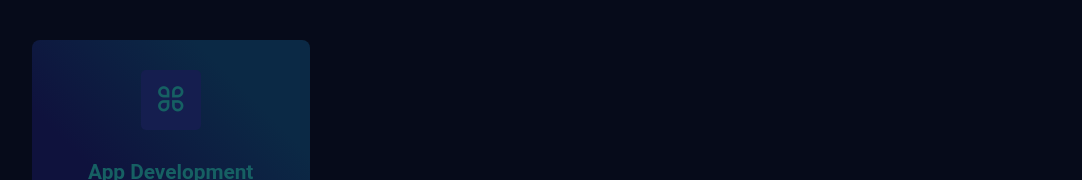
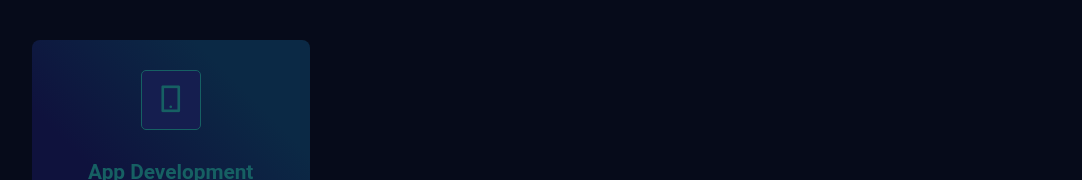
Before and after one commit to milkessa/nubeyna-web, a React (Create React App) app: page / in a window 1280 px wide. Shown: the part 1058-1238 px from the top of the page, without its empty margins (53-1135 px from the left). Built offline with nearby package versions, Linux system fonts and the light colour scheme; a web font is replaced by a local one.

Commit message:
minor changes

```diff
--- a/src/component/UI/Services.jsx
+++ b/src/component/UI/Services.jsx
@@ -12,7 +12,7 @@ const Services = () => {
         <div className='service_item-wrapper'>
           <div className='services_item'>
             <span className='service_icon'>
-              <i class='ri-apps-line'></i>
+              <i class='ri-smartphone-line'></i>
             </span>
             <h3 className='service__title'>App Development</h3>
             <p className='description'>
--- a/src/styles/services.css
+++ b/src/styles/services.css
@@ -21,7 +21,7 @@
   background: var(--icon-bg);
   border-radius: 5px;
   margin-bottom: 30px;
-  border: 1px solid var(--secondary-color);
+  border: 1px solid var(--primary-color);
 }
 
 .service_icon i {
```
